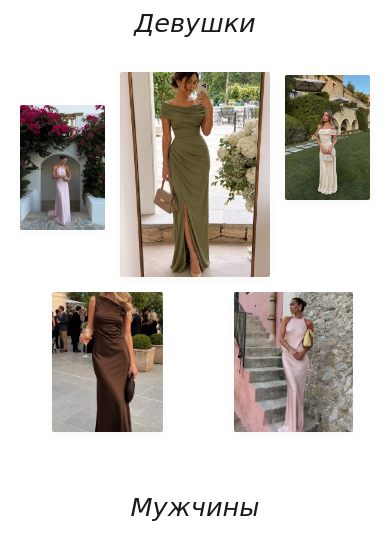
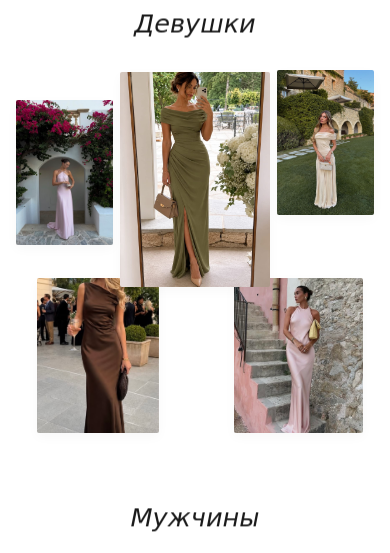
Before and after one commit to wedding-love/Dmitry-Anna-22.07.2027, a plain HTML site: page index.html in a window 390 px wide. Shown: the part 3771-4324 px from the top of the page. Drawn offline with nearby package versions, Linux system fonts and the light colour scheme.

Commit message:
Update index.html

```diff
--- a/index.html
+++ b/index.html
@@ -47,30 +47,53 @@
         .anim-fade-up {
             opacity: 0;
             transform: translateY(40px);
-            transition: opacity 1.5s cubic-bezier(0.25, 0.8, 0.4, 1), transform 1.5s cubic-bezier(0.25, 0.8, 0.4, 1);
+            transition: opacity 1.7s cubic-bezier(0.22, 0.61, 0.36, 1), transform 1.7s cubic-bezier(0.22, 0.61, 0.36, 1);
+            will-change: opacity, transform;
         }
         .anim-fade-up.visible { opacity: 1; transform: translateY(0); }
 
         .anim-fade-left {
             opacity: 0;
             transform: translateX(-40px);
-            transition: opacity 1.5s cubic-bezier(0.25, 0.8, 0.4, 1), transform 1.5s cubic-bezier(0.25, 0.8, 0.4, 1);
+            transition: opacity 1.7s cubic-bezier(0.22, 0.61, 0.36, 1), transform 1.7s cubic-bezier(0.22, 0.61, 0.36, 1);
+            will-change: opacity, transform;
         }
         .anim-fade-left.visible { opacity: 1; transform: translateX(0); }
 
         .anim-fade-right {
             opacity: 0;
             transform: translateX(40px);
-            transition: opacity 1.5s cubic-bezier(0.25, 0.8, 0.4, 1), transform 1.5s cubic-bezier(0.25, 0.8, 0.4, 1);
+            transition: opacity 1.7s cubic-bezier(0.22, 0.61, 0.36, 1), transform 1.7s cubic-bezier(0.22, 0.61, 0.36, 1);
+            will-change: opacity, transform;
         }
         .anim-fade-right.visible { opacity: 1; transform: translateX(0); }
 
         .anim-scale {
             opacity: 0;
             transform: scale(0.95);
-            transition: opacity 1.5s ease, transform 1.5s ease;
+            transition: opacity 1.7s cubic-bezier(0.22, 0.61, 0.36, 1), transform 1.7s cubic-bezier(0.22, 0.61, 0.36, 1);
+            will-change: opacity, transform;
         }
         .anim-scale.visible { opacity: 1; transform: scale(1); }
+
+        /* ============ УНИВЕРСАЛЬНАЯ ПЛАВНАЯ АНИМАЦИЯ ============ */
+        .reveal {
+            opacity: 0;
+            transform: translateY(32px);
+            transition: opacity 1.7s cubic-bezier(0.22, 0.61, 0.36, 1), transform 1.7s cubic-bezier(0.22, 0.61, 0.36, 1);
+            will-change: opacity, transform;
+        }
+        .reveal.revealed { opacity: 1; transform: translateY(0); }
+
+        .color-circle.reveal {
+            opacity: 0;
+            transform: translateY(22px) scale(0.85);
+            transition: opacity 1.5s cubic-bezier(0.22, 0.61, 0.36, 1), transform 1.5s cubic-bezier(0.22, 0.61, 0.36, 1);
+        }
+        .color-circle.reveal.revealed {
+            opacity: 1;
+            transform: translateY(0) scale(1);
+        }
 
         /* ============ ПЕРВЫЙ ЭКРАН ============ */
         .first-screen {
@@ -433,11 +456,7 @@
 
         .section-subtitle {
             margin: 25px auto 25px;
-            opacity: 1;
-            transform: translateY(0);
-            transition: opacity 1.8s cubic-bezier(0.25,0.8,0.4,1), transform 1.8s cubic-bezier(0.25,0.8,0.4,1);
         }
-        .section-subtitle.visible { opacity: 1; transform: translateY(0); }
 
         .moodboard { position: relative; width: 100%; height: 480px; margin-bottom: 40px; }
         .look-card {
@@ -453,20 +472,20 @@
         }
         .look-card.visible-card { opacity: 1; transform: scale(1); }
 
-        /* Раскладка карточек — ДЕВУШКИ */
+        /* Раскладка карточек — ДЕВУШКИ (боковые чуть больше) */
         .ladies .card-main { width: 42%; height: 250px; left: 29%; top: 15px; z-index: 10; background-image: url('4C609015-2A6F-4EA1-BF29-DD86CD7C0205.jpeg'); }
-        .ladies .card-right-top { width: 24%; height: 155px; right: 1%; top: 20px; z-index: 1; background-image: url('343B5D39-170F-4A4E-9CEC-8ED17D5F71F5.jpeg'); }
-        .ladies .card-left-top { width: 24%; height: 155px; left: 1%; top: 55px; z-index: 2; background-image: url('3115075F-C631-4D0D-B962-88B2860CF9C2.jpeg'); }
-        .ladies .card-right-bottom { width: 33%; height: 170px; right: 6%; top: 270px; z-index: 3; background-image: url('ADECDD8D-42BF-4DCE-9D89-2B2DCD500472.jpeg'); }
-        .ladies .card-left-bottom { width: 31%; height: 170px; left: 10%; top: 270px; z-index: 4; background-image: url('EC5F4E89-5682-4567-B870-FB05EFEF32CB.jpeg'); }
+        .ladies .card-right-top { width: 27%; height: 170px; right: 0; top: 15px; z-index: 1; background-image: url('343B5D39-170F-4A4E-9CEC-8ED17D5F71F5.jpeg'); }
+        .ladies .card-left-top { width: 27%; height: 170px; left: 0; top: 50px; z-index: 2; background-image: url('3115075F-C631-4D0D-B962-88B2860CF9C2.jpeg'); }
+        .ladies .card-right-bottom { width: 36%; height: 185px; right: 3%; top: 255px; z-index: 3; background-image: url('ADECDD8D-42BF-4DCE-9D89-2B2DCD500472.jpeg'); }
+        .ladies .card-left-bottom { width: 34%; height: 185px; left: 6%; top: 255px; z-index: 4; background-image: url('EC5F4E89-5682-4567-B870-FB05EFEF32CB.jpeg'); }
 
-        /* Раскладка карточек — МУЖЧИНЫ */
+        /* Раскладка карточек — МУЖЧИНЫ (боковые чуть больше) */
         .gents { position: relative; width: 100%; height: 480px; }
         .gents .card-main { width: 42%; height: 250px; left: 29%; top: 15px; z-index: 10; background-image: url('C3DE6E08-3A55-4858-9AEF-04D65EA458DE.jpeg'); }
-        .gents .card-left-top { width: 24%; height: 155px; left: 1%; top: 55px; z-index: 1; background-image: url('0F645353-B2D5-409F-B723-FF090B98078F.jpeg'); }
-        .gents .card-right-top { width: 24%; height: 155px; right: 1%; top: 20px; z-index: 4; background-image: url('4B945A56-D2CE-4E20-A0E5-C1B67C457927.jpeg'); }
-        .gents .card-left-bottom { width: 31%; height: 170px; left: 10%; top: 270px; z-index: 2; background-image: url('AC8F5888-ED27-46EE-B6EC-147C5793A1BD.jpeg'); }
-        .gents .card-right-bottom { width: 33%; height: 170px; right: 6%; top: 270px; z-index: 3; background-image: url('7F88B81C-C614-4D63-8AFB-A513F3E385B5.jpeg'); }
+        .gents .card-left-top { width: 27%; height: 170px; left: 0; top: 50px; z-index: 1; background-image: url('0F645353-B2D5-409F-B723-FF090B98078F.jpeg'); }
+        .gents .card-right-top { width: 27%; height: 170px; right: 0; top: 15px; z-index: 4; background-image: url('4B945A56-D2CE-4E20-A0E5-C1B67C457927.jpeg'); }
+        .gents .card-left-bottom { width: 34%; height: 185px; left: 6%; top: 255px; z-index: 2; background-image: url('AC8F5888-ED27-46EE-B6EC-147C5793A1BD.jpeg'); }
+        .gents .card-right-bottom { width: 36%; height: 185px; right: 3%; top: 255px; z-index: 3; background-image: url('7F88B81C-C614-4D63-8AFB-A513F3E385B5.jpeg'); }
 
         /* ============ ФОТОГАЛЕРЕЯ ============ */
         .gallery-grid { display: grid; grid-template-columns: repeat(2, 1fr); gap: 12px; }
@@ -631,8 +650,8 @@
         .dresscode-screen .b-text { margin-bottom: 22px; }
         .color-palette { margin-bottom: 24px; }
         .section-subtitle { margin: 18px auto 14px; }
-        .moodboard { height: 450px; margin-bottom: 28px; }
-        .gents { height: 450px; margin-bottom: 0; }
+        .moodboard { height: 465px; margin-bottom: 28px; }
+        .gents { height: 465px; margin-bottom: 0; }
 
         .gallery-screen .b-text { margin-bottom: 22px; }
         .gallery-grid { gap: 12px; }
@@ -653,13 +672,13 @@
         @media (max-width: 768px) {
             section { padding: 50px 18px; }
             .location-section { padding: 46px 18px; }
-            .moodboard, .gents { height: 420px; }
+            .moodboard, .gents { height: 435px; }
 
-            .ladies .card-main, .gents .card-main { height: 225px; top: 15px; }
-            .ladies .card-left-top, .gents .card-left-top { height: 140px; top: 50px; }
-            .ladies .card-right-top, .gents .card-right-top { height: 140px; top: 18px; }
-            .ladies .card-left-bottom, .gents .card-left-bottom { height: 155px; top: 250px; }
-            .ladies .card-right-bottom, .gents .card-right-bottom { height: 155px; top: 250px; }
+            .ladies .card-main, .gents .card-main { height: 235px; top: 15px; }
+            .ladies .card-left-top, .gents .card-left-top { height: 155px; top: 45px; }
+            .ladies .card-right-top, .gents .card-right-top { height: 155px; top: 12px; }
+            .ladies .card-left-bottom, .gents .card-left-bottom { height: 170px; top: 235px; }
+            .ladies .card-right-bottom, .gents .card-right-bottom { height: 170px; top: 235px; }
         }
 
         @media (max-width: 580px) {
@@ -667,13 +686,13 @@
             .location-section { padding: 40px 16px; }
             .location-card { padding: 30px 20px; }
             .calendar-pair { gap: 30px; }
-            .moodboard, .gents { height: 390px; }
+            .moodboard, .gents { height: 400px; }
 
-            .ladies .card-main, .gents .card-main { height: 205px; top: 12px; }
-            .ladies .card-left-top, .gents .card-left-top { height: 125px; top: 45px; }
-            .ladies .card-right-top, .gents .card-right-top { height: 125px; top: 15px; }
-            .ladies .card-left-bottom, .gents .card-left-bottom { height: 140px; top: 232px; }
-            .ladies .card-right-bottom, .gents .card-right-bottom { height: 140px; top: 232px; }
+            .ladies .card-main, .gents .card-main { height: 215px; top: 12px; }
+            .ladies .card-left-top, .gents .card-left-top { height: 145px; top: 40px; }
+            .ladies .card-right-top, .gents .card-right-top { height: 145px; top: 10px; }
+            .ladies .card-left-bottom, .gents .card-left-bottom { height: 155px; top: 218px; }
+            .ladies .card-right-bottom, .gents .card-right-bottom { height: 155px; top: 218px; }
         }
 
         /* Финальная корректировка контактов и дресс-кода */
@@ -696,7 +715,7 @@
             margin-bottom: 22px;
         }
 
-        /* Заголовки «Девушки» / «Мужчины» — с бОльшим отступом сверху */
+        /* Заголовки «Девушки» / «Мужчины» */
         #gentsSubtitle,
         #ladiesSubtitle {
             font-family: 'Pinyon Script', cursive;
@@ -740,7 +759,6 @@
                 margin-top: 45px;
                 margin-bottom: 18px;
             }
-            /* на маленьких экранах «Дорогие друзья!» в одну строку уменьшаем */
             .title-nowrap { font-size: clamp(20px, 5.5vw, 26px); letter-spacing: 2px; }
         }
 
@@ -1057,18 +1075,62 @@
         }, { threshold: 0.1 });
         firstObserver.observe(document.getElementById('firstScreen'));
 
-        // === Общие наблюдатели (Intersection Observer) ===
+        // === Универсальный наблюдатель .anim-* со стаггером ===
         const fadeObserver = new IntersectionObserver((entries) => {
             entries.forEach(entry => {
                 if (entry.isIntersecting) {
-                    entry.target.classList.add('visible');
+                    const parent = entry.target.parentElement;
+                    const siblings = parent
+                        ? Array.from(parent.querySelectorAll('.anim-fade-up, .anim-fade-left, .anim-fade-right, .anim-scale'))
+                        : [entry.target];
+                    const idx = siblings.indexOf(entry.target);
+                    const delay = Math.min(Math.max(0, idx) * 70, 400);
+                    setTimeout(() => entry.target.classList.add('visible'), delay);
+                    fadeObserver.unobserve(entry.target);
                 }
             });
-        }, { threshold: 0.15 });
+        }, { threshold: 0.12, rootMargin: '0px 0px -30px 0px' });
 
         document.querySelectorAll('.anim-fade-up, .anim-fade-left, .anim-fade-right, .anim-scale').forEach(el => {
             fadeObserver.observe(el);
         });
+
+        // === Универсальная плавная анимация для текста и блоков без своих анимаций ===
+        const skipSel = '.anim-fade-up, .anim-fade-left, .anim-fade-right, .anim-scale, ' +
+                        '.date-number, .dot, .date-label, .calendar-section, .music-player, ' +
+                        '.timeline-item, .timeline-day-title, .look-card, .gallery-item, .line, ' +
+                        '.final-block, .location-section';
+        const skipClosest = '.location-section, .final-block';
+
+        const revealTargets = document.querySelectorAll(
+            '.h-title, .b-text, .form-group, .contact-row, .submit-btn, ' +
+            '.section-subtitle, .color-circle, .color-palette, ' +
+            '.contacts-divider, .timeline-middle-line'
+        );
+
+        revealTargets.forEach(el => {
+            if (el.matches(skipSel)) return;
+            if (el.closest(skipClosest)) return;
+            if (el.classList.contains('reveal')) return;
+            el.classList.add('reveal');
+        });
+
+        const revealObserver = new IntersectionObserver((entries) => {
+            entries.forEach(entry => {
+                if (entry.isIntersecting) {
+                    const parent = entry.target.parentElement;
+                    const siblings = parent
+                        ? Array.from(parent.querySelectorAll('.reveal'))
+                        : [entry.target];
+                    const idx = siblings.indexOf(entry.target);
+                    const delay = Math.min(Math.max(0, idx) * 90, 500);
+                    setTimeout(() => entry.target.classList.add('revealed'), delay);
+                    revealObserver.unobserve(entry.target);
+                }
+            });
+        }, { threshold: 0.12, rootMargin: '0px 0px -20px 0px' });
+
+        document.querySelectorAll('.reveal').forEach(el => revealObserver.observe(el));
 
         // 1. Приглашение (линии, даты, календари)
         const secondContainer = document.querySelector('.invitation-container');
```
